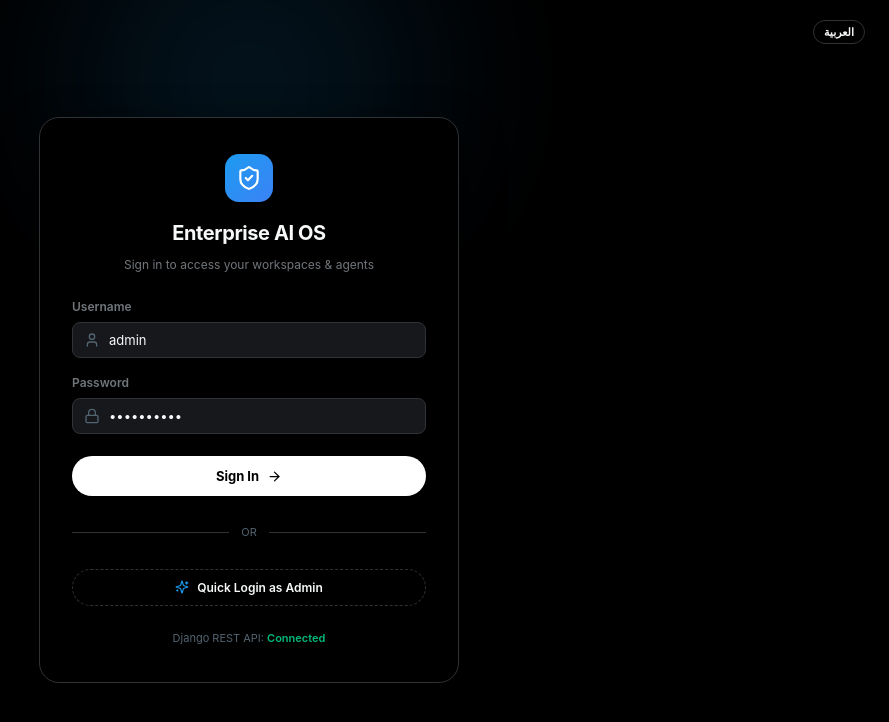
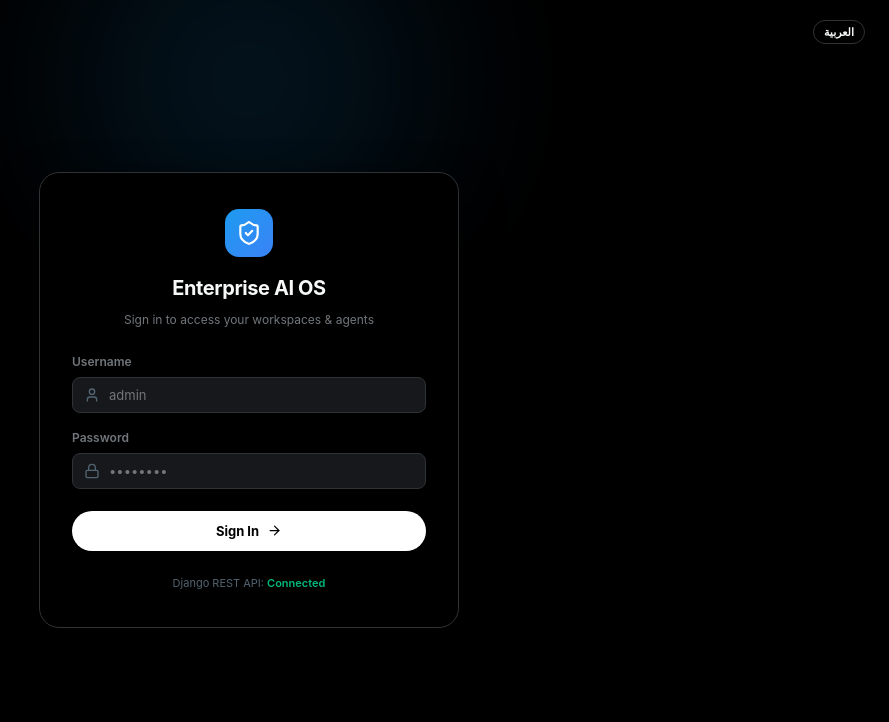
Before and after one commit to devalees/ai_system_template, a React (Vite) app in the folder frontend/: page / in a window 1280 px wide. Shown: the top 722 px of the page, without its empty margins (391-1280 px from the left). Built offline with nearby package versions, Linux system fonts and the light colour scheme; no server answers.

Commit message:
refactor(auth): revert hardcoded credentials from LoginPage and document DJANGO_SUPERUSER in backend/.env.example

```diff
--- a/frontend/src/shell/LoginPage.jsx
+++ b/frontend/src/shell/LoginPage.jsx
@@ -1,21 +1,21 @@
 import React, { useState } from 'react';
 import { useAuth } from '../core/authContext';
 import { useTheme } from '../core/themeContext';
-import { Lock, User, ShieldCheck, Sparkles, ArrowRight, AlertCircle } from 'lucide-react';
+import { Lock, User, ShieldCheck, ArrowRight, AlertCircle } from 'lucide-react';
 
 export default function LoginPage() {
   const { login } = useAuth();
   const { language, setLanguage, currentTheme, switchTheme, allThemes } = useTheme();
 
-  const [username, setUsername] = useState('admin');
-  const [password, setPassword] = useState('admin12345');
+  const [username, setUsername] = useState('');
+  const [password, setPassword] = useState('');
   const [loading, setLoading] = useState(false);
   const [error, setError] = useState('');
 
   const handleSubmit = async (e) => {
     if (e) e.preventDefault();
-    if (!username.trim()) {
-      setError(language === 'ar' ? 'يرجى إدخال اسم المستخدم' : 'Please enter your username');
+    if (!username.trim() || !password) {
+      setError(language === 'ar' ? 'يرجى إدخال اسم المستخدم وكلمة المرور' : 'Please enter both username and password');
       return;
     }
     setLoading(true);
@@ -26,12 +26,6 @@ export default function LoginPage() {
       setError(res.error || (language === 'ar' ? 'فشل تسجيل الدخول. تأكد من صحة البيانات.' : 'Login failed. Please check your credentials.'));
     }
     setLoading(false);
-  };
-
-  const handleQuickLogin = () => {
-    setUsername('admin');
-    setPassword('admin12345');
-    login('admin', 'admin12345');
   };
 
   return (
@@ -239,30 +233,6 @@ export default function LoginPage() {
           </button>
         </form>
 
-        <div style={{ display: 'flex', alignItems: 'center', gap: '12px', margin: '4px 0' }}>
-          <div style={{ flex: 1, height: '1px', background: 'var(--border-subtle)' }} />
-          <span style={{ fontSize: '11px', color: 'var(--text-muted)' }}>
-            {language === 'ar' ? 'أو' : 'OR'}
-          </span>
-          <div style={{ flex: 1, height: '1px', background: 'var(--border-subtle)' }} />
-        </div>
-
-        {/* Quick Demo Login Shortcut */}
-        <button
-          onClick={handleQuickLogin}
-          disabled={loading}
-          className="glass-button"
-          style={{
-            justifyContent: 'center',
-            padding: '10px',
-            fontSize: '12px',
-            border: '1px dashed var(--border-subtle)',
-          }}
-        >
-          <Sparkles size={14} color="var(--accent-primary)" />
-          <span>{language === 'ar' ? 'دخول سريع بصلاحيات المدير (admin)' : 'Quick Login as Admin'}</span>
-        </button>
-
         {/* Footer info */}
         <div style={{ textAlign: 'center', fontSize: '11px', color: 'var(--text-muted)' }}>
           <span>Django REST API: </span>
```
Also changed, not shown: 1 other file (tests, documents, lock files or other folders).
